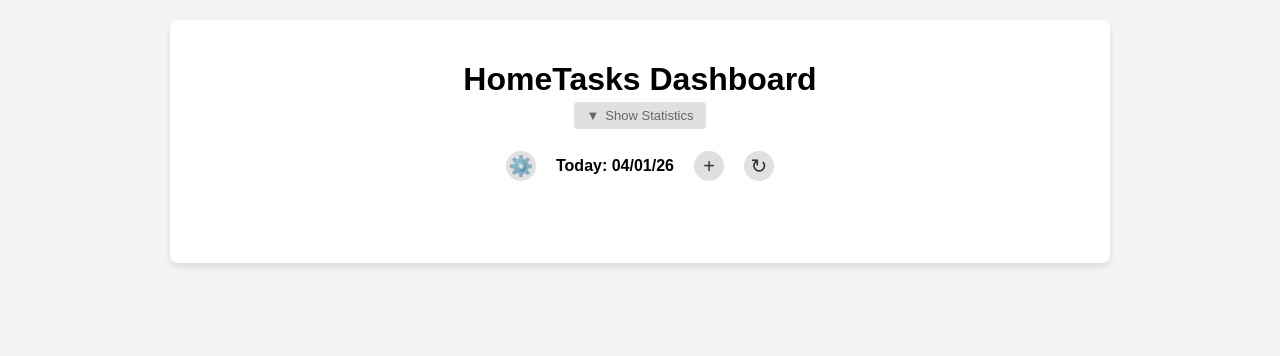
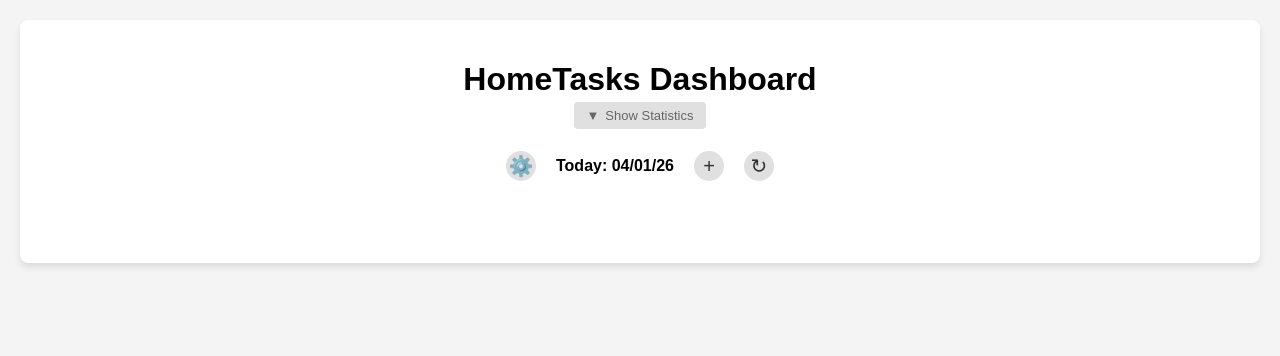
Before and after one commit to ArsenZv/hometasks-dashboard, a Flask app: page / in a window 1280 px wide. Shown: the top 356 px of the page. Run offline with Flask 3, Linux system fonts and the light colour scheme.

Commit message:
Increased the general width and added 3rd column

```diff
--- a/static/styles.css
+++ b/static/styles.css
@@ -16,7 +16,7 @@ body {
     padding: 20px;
     border-radius: 8px;
     box-shadow: 0 4px 6px rgba(0, 0, 0, 0.1);
-    width: min(90vw, 900px);
+    width: min(95vw, 1200px); /* Increase the maximum width */
 }
 
 #app h1 {
@@ -35,7 +35,7 @@ body {
     /* border: 1px solid #ccc;  */
     padding: 10px; /* Optional: Add padding for better spacing */
     display: grid;
-    grid-template-columns: 1fr 1fr;
+    grid-template-columns: 1fr 1fr 1fr; /* Change to 3 columns */
     gap: 10px;
 }
 
@@ -140,7 +140,7 @@ input, button {
     /* overflow-y: auto; */ /* Removed scrolling */
     padding: 10px; /* Optional: Add padding for better spacing */
     display: grid;
-    grid-template-columns: 1fr 1fr;
+    grid-template-columns: 1fr 1fr 1fr; /* Change to 3 columns */
     gap: 10px;
 }
 
```
